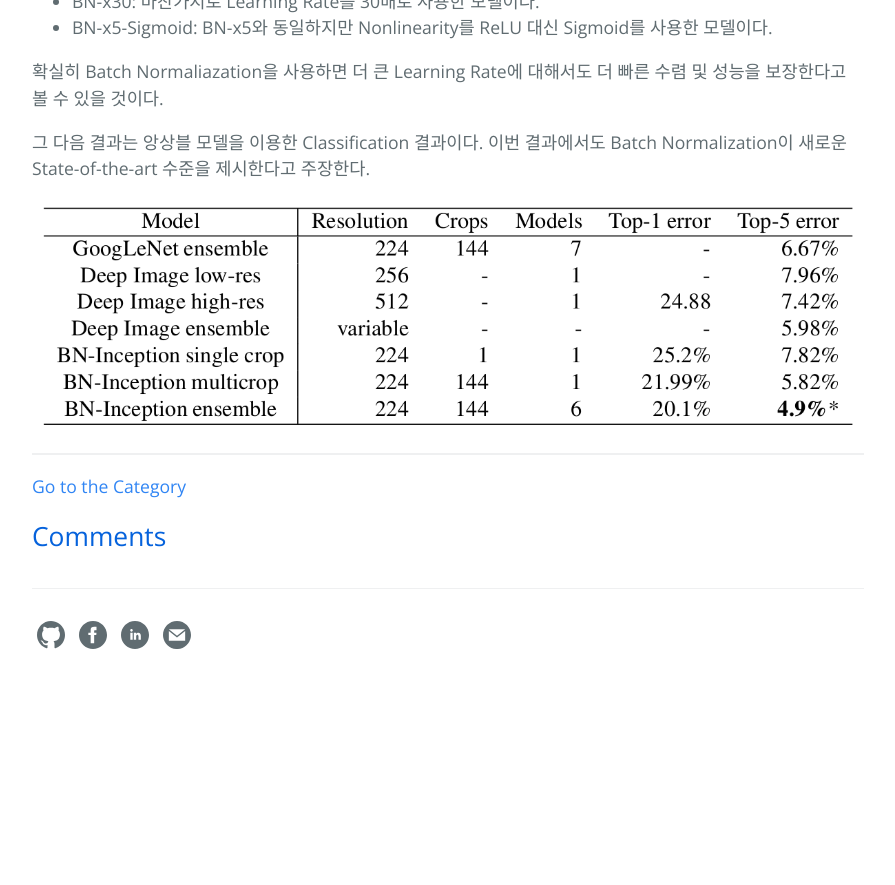
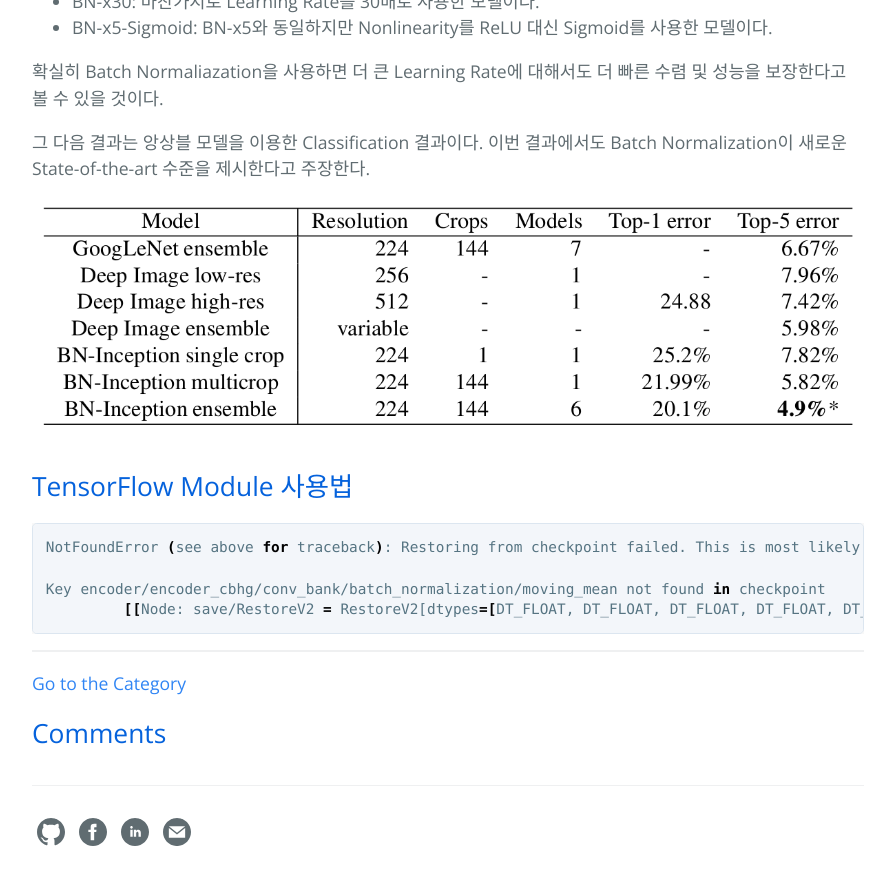
Before and after one commit to hcnoh/hcnoh.github.io, a Jekyll site: the page built from _posts/2018-11-27-batch-normalization.md, in a window 1280 px wide and 900 px high, scrolled down 10285 px. Shown: the top 885 px of the window, without its empty margins (192-1087 px from the left). Built offline with Jekyll 4.4.1, drawn with Linux system fonts in a browser that asks for light colours; formulas are drawn with MathJax 3; comment, search, counter and statistics services are not loaded; before the commit the page ends 10988 px from its top, so only the background shows below that.

Commit message:
Update 2018-11-27-batch-normalization.md

````diff
--- a/_posts/2018-11-27-batch-normalization.md
+++ b/_posts/2018-11-27-batch-normalization.md
@@ -262,3 +262,12 @@
 그 다음 결과는 앙상블 모델을 이용한 Classification 결과이다. 이번 결과에서도 Batch Normalization이 새로운 State-of-the-art 수준을 제시한다고 주장한다.
 
 ![](/assets/img/2018-11-27-batch-normalization/04.png)
+
+## TensorFlow Module 사용법
+
+```bash
+NotFoundError (see above for traceback): Restoring from checkpoint failed. This is most likely due to a Variable name or other graph key that is missing from the checkpoint. Please ensure that you have not altered the graph expected based on the checkpoint. Original error:
+
+Key encoder/encoder_cbhg/conv_bank/batch_normalization/moving_mean not found in checkpoint
+         [[Node: save/RestoreV2 = RestoreV2[dtypes=[DT_FLOAT, DT_FLOAT, DT_FLOAT, DT_FLOAT, DT_FLOAT, ..., DT_FLOAT, DT_FLOAT, DT_FLOAT, DT_FLOAT, DT_FLOAT], _device="/job:localhost/replica:0/task:0/device:CPU:0"](_arg_save/Const_0_0, save/RestoreV2/tensor_names, save/RestoreV2/shape_and_slices)]]
+```
````
